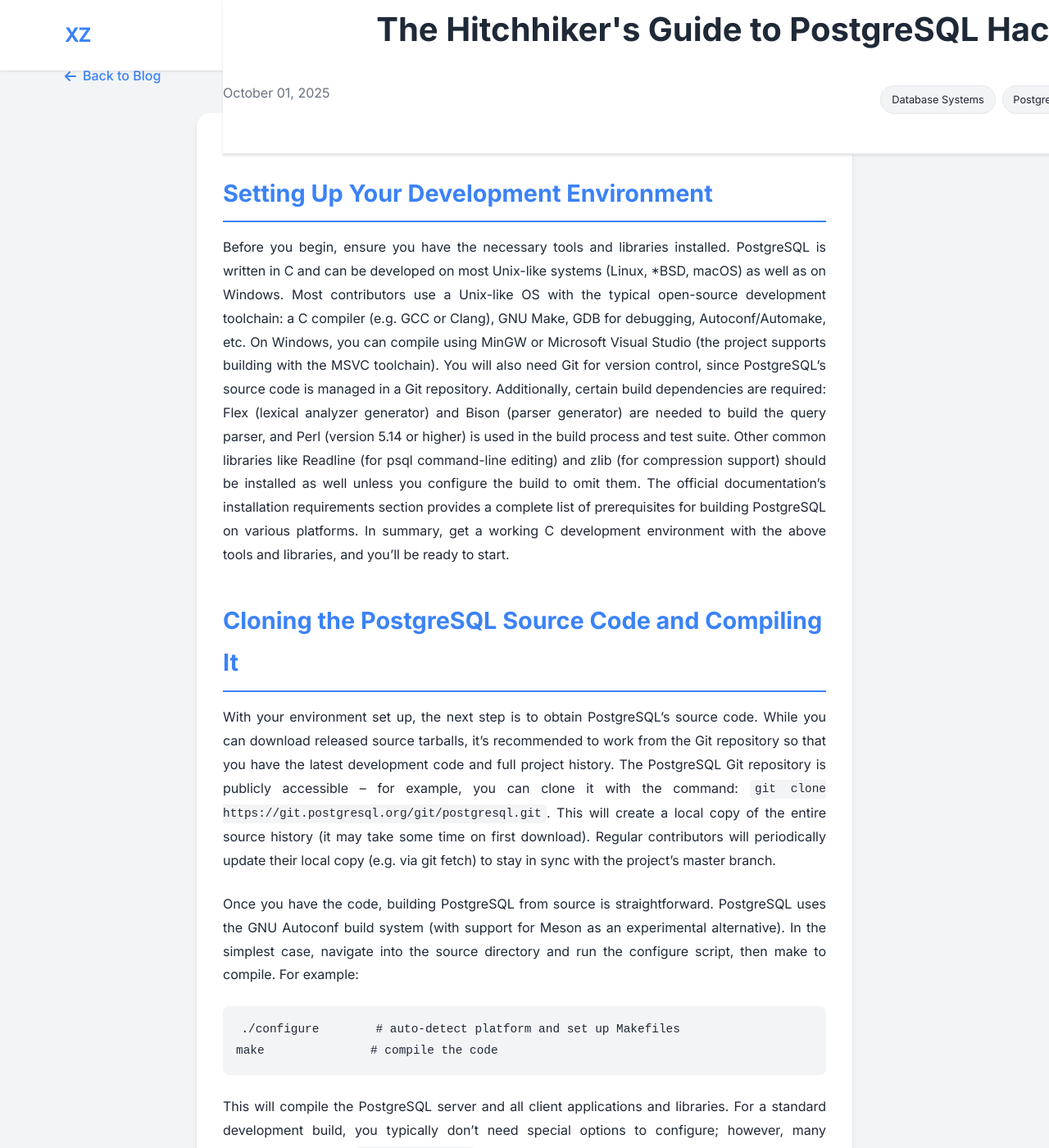
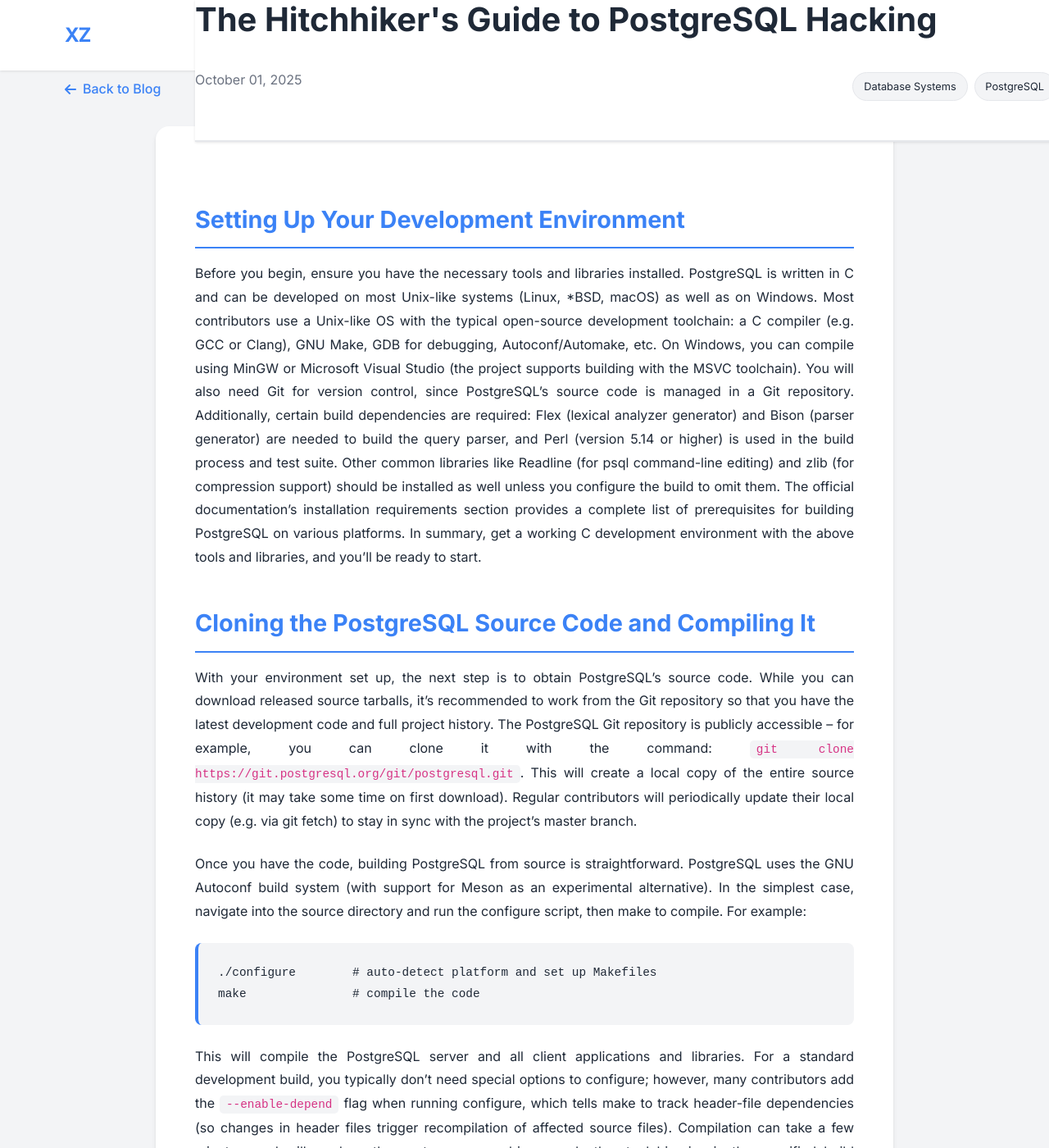
Before and after one commit to alterego655/alterego655.github.io, a Jekyll site: the page built from _posts/2025-10-01-postgresql-hacking-guide.md, in a window 1280 px wide and 1400 px high. Shown: the whole window at 82% size. Built offline with Jekyll 4.4.1, drawn with Linux system fonts in a browser that asks for light colours.

Commit message:
Fix blog post layout and positioning
- Remove conflicting body padding-top
- Add proper section wrapper with padding
- Improve spacing and layout structure
- Fix header positioning
- Enhance code block styling with border accent
- Add hover effects to tags
- Increase max-width for better readability

```diff
--- a/_layouts/post.html
+++ b/_layouts/post.html
@@ -3,67 +3,78 @@
 ---
 
 <style>
+    .post-page {
+        padding: 6rem 0 4rem;
+        background-color: var(--light-bg);
+    }
     .blog-content {
-        max-width: 800px;
+        max-width: 900px;
         margin: 0 auto;
-        padding: 2rem;
+        padding: 3rem;
         background-color: var(--bg-color);
         border-radius: 1rem;
         box-shadow: var(--card-shadow);
         line-height: 1.8;
     }
     .blog-header {
-        text-align: center;
         margin-bottom: 3rem;
         padding-bottom: 2rem;
         border-bottom: 2px solid var(--border-color);
     }
     .blog-title {
         font-size: 2.5rem;
-        margin-bottom: 1rem;
+        margin-bottom: 1.5rem;
         color: var(--text-color);
+        line-height: 1.2;
     }
     .blog-meta {
         color: var(--light-text);
         font-size: 1rem;
     }
-    .blog-content h2 {
+    .blog-content .post-content h2 {
         font-size: 1.8rem;
         margin: 2.5rem 0 1rem 0;
         color: var(--primary-color);
         border-bottom: 2px solid var(--primary-color);
         padding-bottom: 0.5rem;
     }
-    .blog-content h3 {
+    .blog-content .post-content h3 {
         font-size: 1.4rem;
         margin: 2rem 0 1rem 0;
         color: var(--text-color);
     }
-    .blog-content p {
+    .blog-content .post-content p {
         margin-bottom: 1.5rem;
         text-align: justify;
     }
-    .blog-content ul {
+    .blog-content .post-content ul {
         margin-bottom: 1.5rem;
         padding-left: 2rem;
     }
-    .blog-content li {
-        margin-bottom: 0.5rem;
+    .blog-content .post-content li {
+        margin-bottom: 0.8rem;
         list-style-type: disc;
     }
-    .blog-content code {
+    .blog-content .post-content code {
         background-color: var(--light-bg);
-        padding: 0.2rem 0.4rem;
+        padding: 0.2rem 0.5rem;
         border-radius: 0.3rem;
         font-family: 'Courier New', monospace;
         font-size: 0.9rem;
+        color: #d63384;
     }
-    .blog-content pre {
+    .blog-content .post-content pre {
         background-color: var(--light-bg);
-        padding: 1rem;
+        padding: 1.5rem;
         border-radius: 0.5rem;
         overflow-x: auto;
         margin: 1.5rem 0;
+        border-left: 4px solid var(--primary-color);
+    }
+    .blog-content .post-content pre code {
+        background: none;
+        padding: 0;
+        color: var(--text-color);
     }
     .back-link {
         display: inline-flex;
@@ -73,12 +84,10 @@
         color: var(--primary-color);
         text-decoration: none;
         font-weight: 500;
+        font-size: 1rem;
     }
     .back-link:hover {
         color: var(--primary-hover);
-    }
-    body {
-        padding-top: 80px;
     }
     .tags {
         display: flex;
@@ -95,8 +104,14 @@
         color: var(--text-color);
         transition: var(--transition);
     }
+    .tag:hover {
+        background-color: var(--primary-color);
+        color: white;
+        border-color: var(--primary-color);
+    }
 </style>
 
+<section class="post-page">
     <div class="container">
         <a href="{{ '/blog/' | relative_url }}" class="back-link">
             <i class="fas fa-arrow-left"></i>
@@ -123,3 +138,4 @@
             </div>
         </article>
     </div>
+</section>
```
Lines whose indentation alone changed are shown as unchanged.
